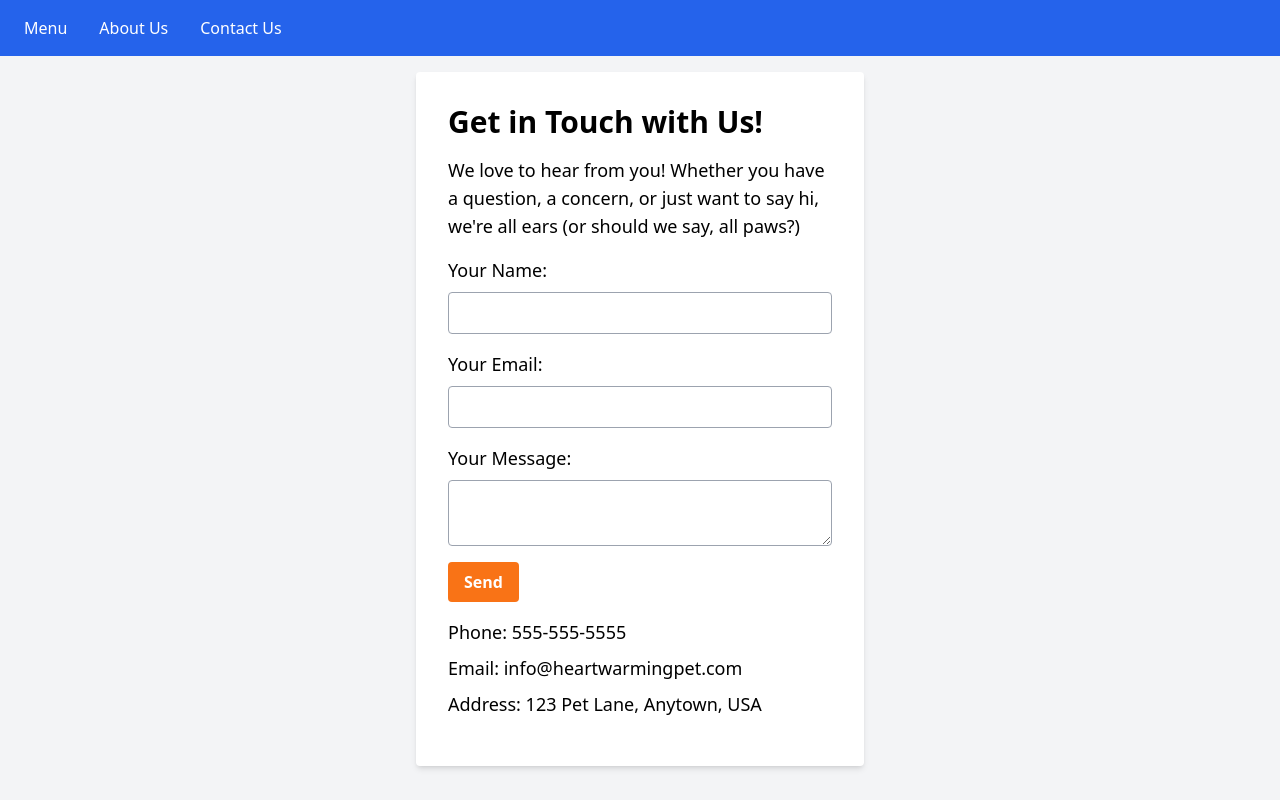
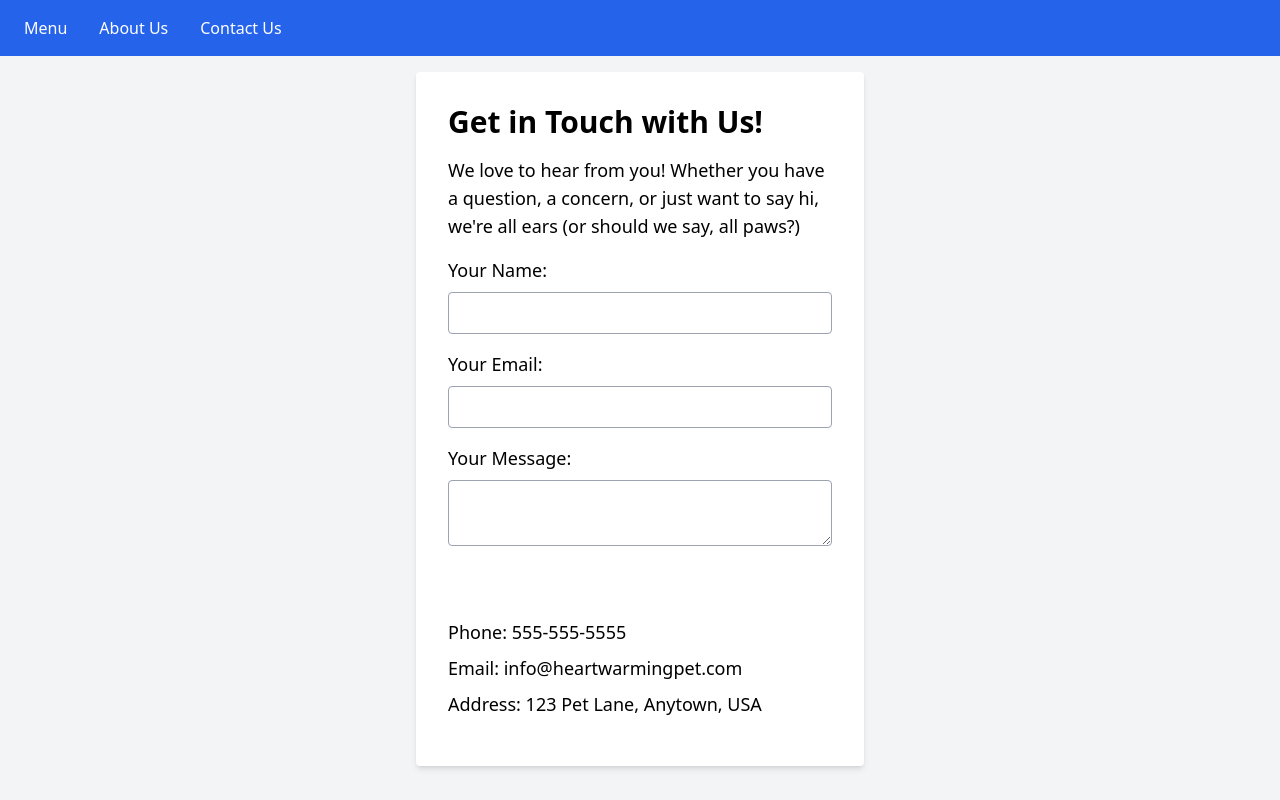
Before and after one commit to sonali1823/pet-master, a Next.js app: page /contactus in a window 1280 px wide. Built offline with nearby package versions, Linux system fonts and the light colour scheme.

Commit message:
Update page.jsx

```diff
--- a/src/app/contactus/page.jsx
+++ b/src/app/contactus/page.jsx
@@ -14,7 +14,7 @@ const HeartwarmingPet = () => {
         <input type="email" id="email" name="email" className="block w-full p-2 mb-4 border border-gray-400 rounded" />
         <label htmlFor="message" className="block text-black text-lg mb-2">Your Message:</label>
         <textarea id="message" name="message" className="block w-full p-2 mb-4 border border-gray-400 rounded" />
-        <button type="submit" className="bg-orange-500 hover:bg-orange-700 text-white font-bold py-2 px-4 rounded">Send</button>
+        <button type="submit" className="bg-pink hover:bg-orange-700 text-white font-bold py-2 px-4 rounded">Send</button>
       </form>
       <div className="contact-info mb-4">
         <p className="text-lg text-black mb-2">Phone: 555-555-5555</p>
```
